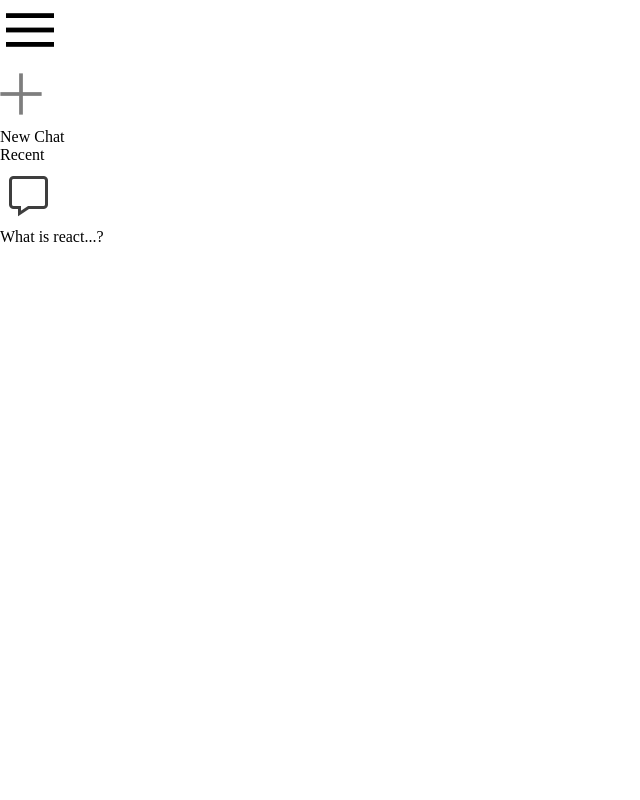
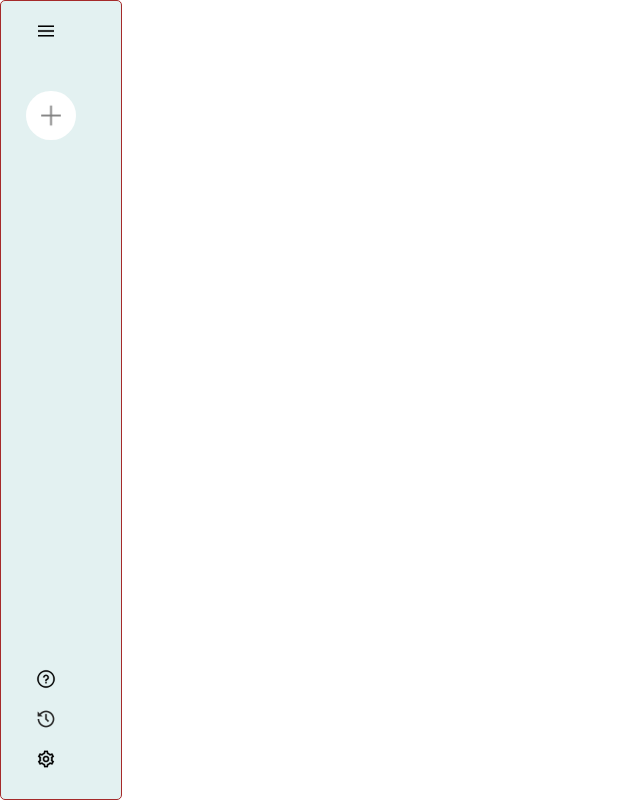
Before and after one commit to satyakumarch/Gemini-Clone, a React (Vite) app: page / in a window 1280 px wide. Shown: the whole page, without its empty margins (0-640 px from the left). Built offline with nearby package versions, Linux system fonts and the light colour scheme.

Commit message:
Providing the functionality to the sidebar .

```diff
--- a/src/Components/Sidebar/Sidebar.css
+++ b/src/Components/Sidebar/Sidebar.css
@@ -0,0 +1,64 @@
+.sidebar{
+    min-height: 100vh;
+    display:inline-flex;
+    flex-direction: column;
+    justify-content: space-between;
+    background-color: rgb(227, 241, 241);
+    border:1px solid brown;
+    border-radius: 5px;
+    padding: 20px 25px;
+}
+.sidebar img{
+    width: 20px;
+}
+.sidebar .menu{
+    display: block;
+    margin-left: 10px;
+    cursor: pointer;
+}
+.sidebar .new-chat{
+    margin-top: 50px;
+    display: inline-flex;
+    align-items: center;
+    gap: 10px;
+    padding: 10px 15px;
+    background-color: white;
+    border-radius:50px ;
+    font-size: 14px;
+    color: gray;
+    cursor: pointer;
+
+}
+.sidebar .recent{
+display: flex;
+flex-direction: column;
+}
+.sidebar .recent-title{
+    margin-top: 30px;
+    margin-bottom:20px;
+}
+.sidebar .recent-entry{
+    display: flex;
+    align-items: start;
+    padding: 10px;
+    gap:  10px;
+    border-radius: 50px;
+    padding-right:40px ;
+    color: rgb(247, 142, 6);
+    cursor: pointer;
+
+}
+.sidebar .recent-entry:hover{
+    background-color: rgb(140, 228, 228);
+
+}
+
+.sidebar .buttom{
+    display: flex;
+    flex-direction: column;
+}
+.sidebar .buttom_item{
+    padding-right: 10px;
+    cursor: pointer;
+
+}
--- a/src/Components/Sidebar/Sidebar.jsx
+++ b/src/Components/Sidebar/Sidebar.jsx
@@ -1,31 +1,45 @@
-import React from 'react';
+import React from "react";
 import "./Sidebar.css";
-import {assets} from "../../assets/assets";
+import { assets } from "../../assets/assets";
+import { useState } from "react";
 
 const Sidebar = () => {
+
+    const [extended,setExtended]=useState(false);
   return (
-    <div className='sidebar'>
-        <div className='top'>
-            <img className='menu' src={assets.menu_icon}/>
-            <div>
-                 <img   src={assets.plus_icon}/>
-                <p>New Chat</p>
+    <div className="sidebar">
+      <div className="top">
+        <img className="menu" src={assets.menu_icon} />
+        <div className="new-chat">
+          <img src={assets.plus_icon} />
+          {extended ? <p>New Chat</p> : null}
+        </div>
+        {extended ? (
+          <div className="recent">
+            <p className="recent-title">Recent</p>
+            <div className="recent-entry">
+              <img src={assets.message_icon} />
+              <p>What is react...?</p>
             </div>
-            <div className="recent">
-                <p className='recent-title'>Recent</p>
-                <div className="recent-entry">
-                    <img src={assets.message_icon}/>
-                    <p>What is react...?</p>
-
-                </div>
-            </div>
+          </div>
+        ) : null}
+      </div>
+      <div className="buttom">
+        <div className="button_item recent-entry">
+          <img src={assets.question_icon} />
+          {extended?<p>Help</p>:null}
         </div>
-        <div className='buttom'>
-
-
+        <div className="button_item recent-entry">
+          <img src={assets.history_icon} />
+          {extended?<p>Activity</p>:null}
         </div>
+        <div className="button_item recent-entry">
+          <img src={assets.setting_icon} />
+          {extended ?<p>Setting</p>:null}
+        </div>
+      </div>
     </div>
-  )
+  );
 };
 
 export default Sidebar;
```
